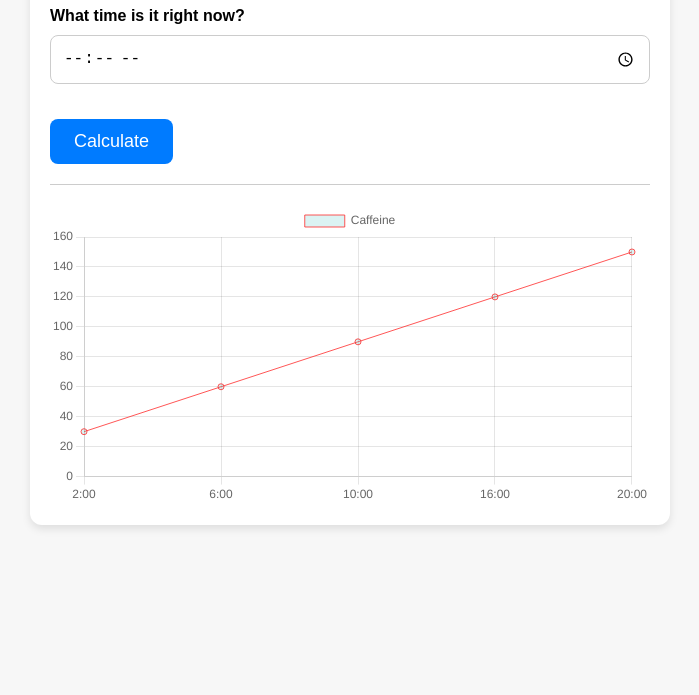
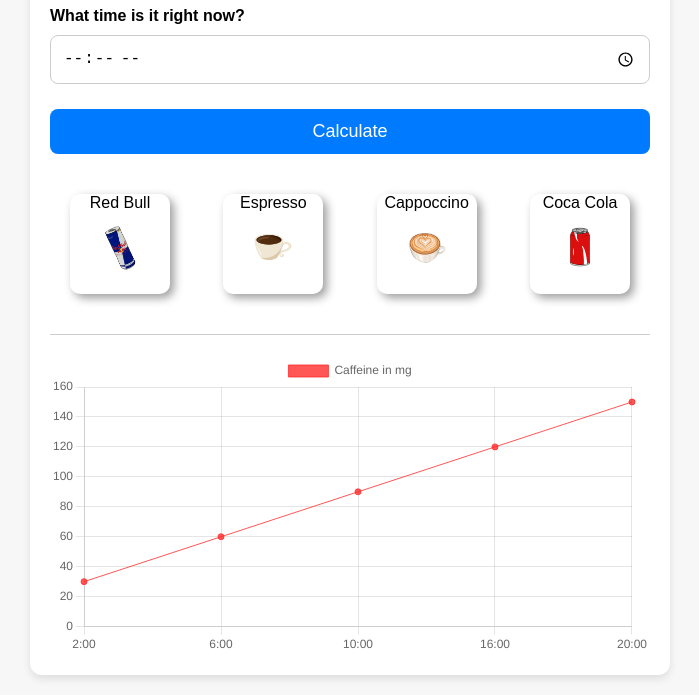
Before and after one commit to Furkantezkurul/ShouldIDrinkCoffeeNow, a plain HTML site: page index.html in a window 1280 px wide. Shown: the part 184-879 px from the top of the page, without its empty margins (290-989 px from the left). Before the commit the page ends 800 px from the top, so only its background shows below. Drawn offline with nearby package versions, Linux system fonts and the light colour scheme.

Commit message:
pictures

```diff
--- a/index.html
+++ b/index.html
@@ -18,8 +18,22 @@
         <div class="form-group">
             <label for="currentTime">What time is it right now?</label>
             <input type="time" id="currentTime">
+            <button id="calculateButton">Calculate</button>
         </div>
-        <button id="calculateButton">Calculate</button>
+        <div class="neutral-div">
+            <div class="custom-div">Red Bull
+                <img src="images/Red Bull.png" alt="RedBull Can">
+            </div>
+            <div class="custom-div">Espresso
+                <img src="images/Espresso.png" alt="Espresso">
+            </div>
+            <div class="custom-div">Cappoccino
+                <img src="images/Cappoccino.png" alt="Cappoccino">
+            </div>
+            <div class="custom-div">Coca Cola
+                <img src="images/Cola.png" alt="Cola">
+            </div>
+        </div>
         <div class="result-container">
             <canvas id="Graph"></canvas>
             <!-- JavaScript-generated graph will be displayed here -->
--- a/script.js
+++ b/script.js
@@ -18,9 +18,9 @@ document.addEventListener("DOMContentLoaded", function () {
     var data = {
         labels: ["2:00", "6:00", "10:00", "16:00", "20:00"],
         datasets: [{
-            label: "Caffeine",
+            label: "Caffeine in mg",
             data: [30, 60, 90, 120, 150],
-            backgroundColor: "rgba(75, 192, 192, 0.2)",
+            backgroundColor: "rgba(255, 44, 44, 0.8)",
             borderColor: "rgba(255, 44, 44, 0.8)",
             borderWidth: 1,
         }]
--- a/style.css
+++ b/style.css
@@ -61,3 +61,32 @@ button:hover {
     margin-top: 20px;
     padding-top: 20px;
 }
+
+.neutral-div {
+    padding: 20px;
+    margin: 20px 0;
+    display: flex;
+    justify-content: space-between;
+    flex-direction: row;
+}
+
+.custom-div {
+    background: white;
+    width: 100px; /* Set a fixed width for the square */
+    height: 100px; /* Set a fixed height for the square */
+    margin-right: 10px; /* Add some space between squares */
+    border-radius: 10px;
+    box-shadow: 4px 4px 10px #9d9d9d, -4px -4px 10px #ffffff;
+    text-align: center;
+}
+
+.custom-div img {
+    width: 70%; /* Make the image width 100% of its parent */
+    height: 70%; /* Make the image height 100% of its parent */
+    object-fit: cover; /* This ensures the image covers the div without distortion */
+}
+
+/* Ensure that the last square doesn't have margin-right */
+.custom-div:last-child {
+    margin-right: 0;
+}
```
Also changed, not shown: images/Cappoccino.png (added), images/Cola.png (added), images/Espresso.png (added), images/Red Bull.png (added).
